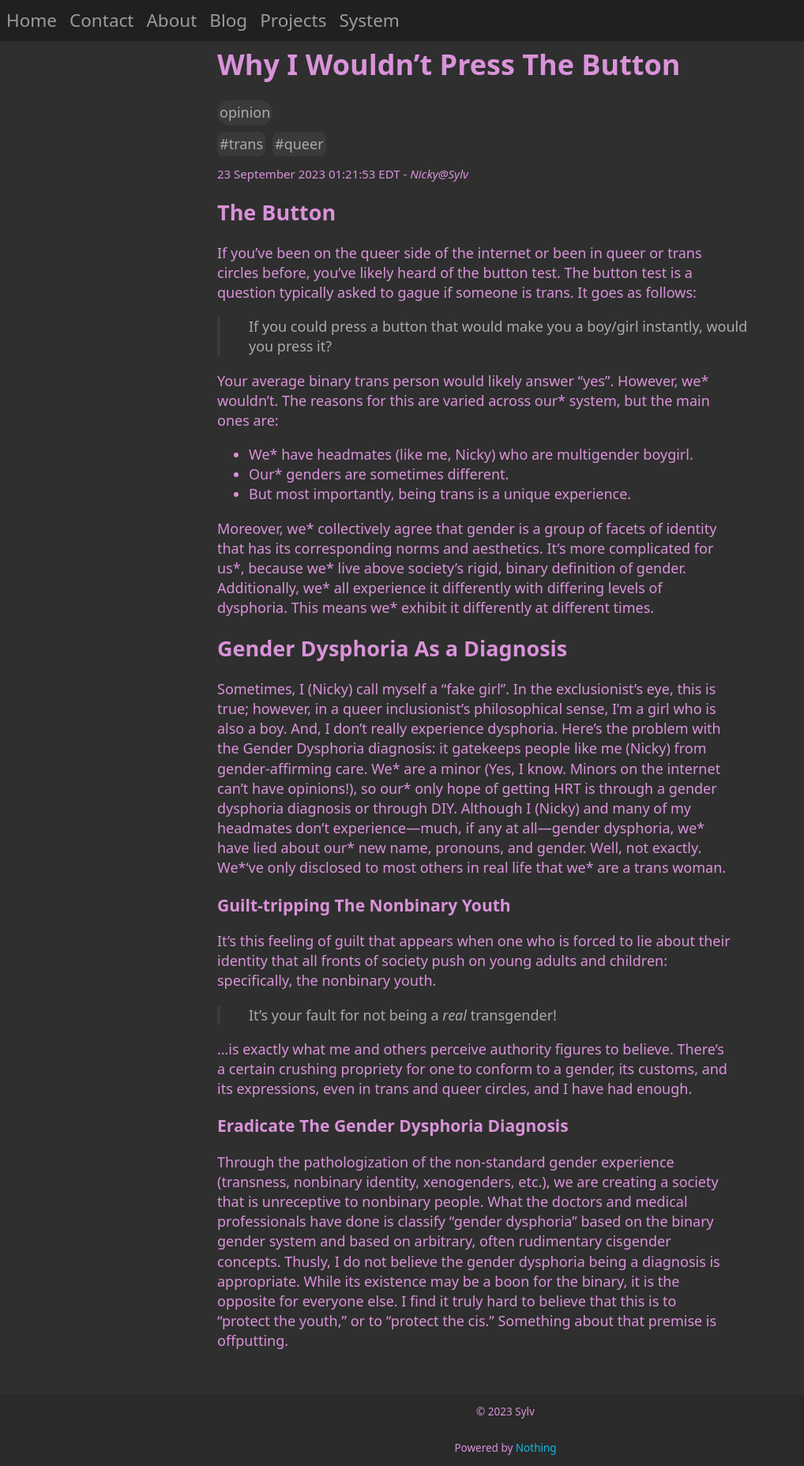
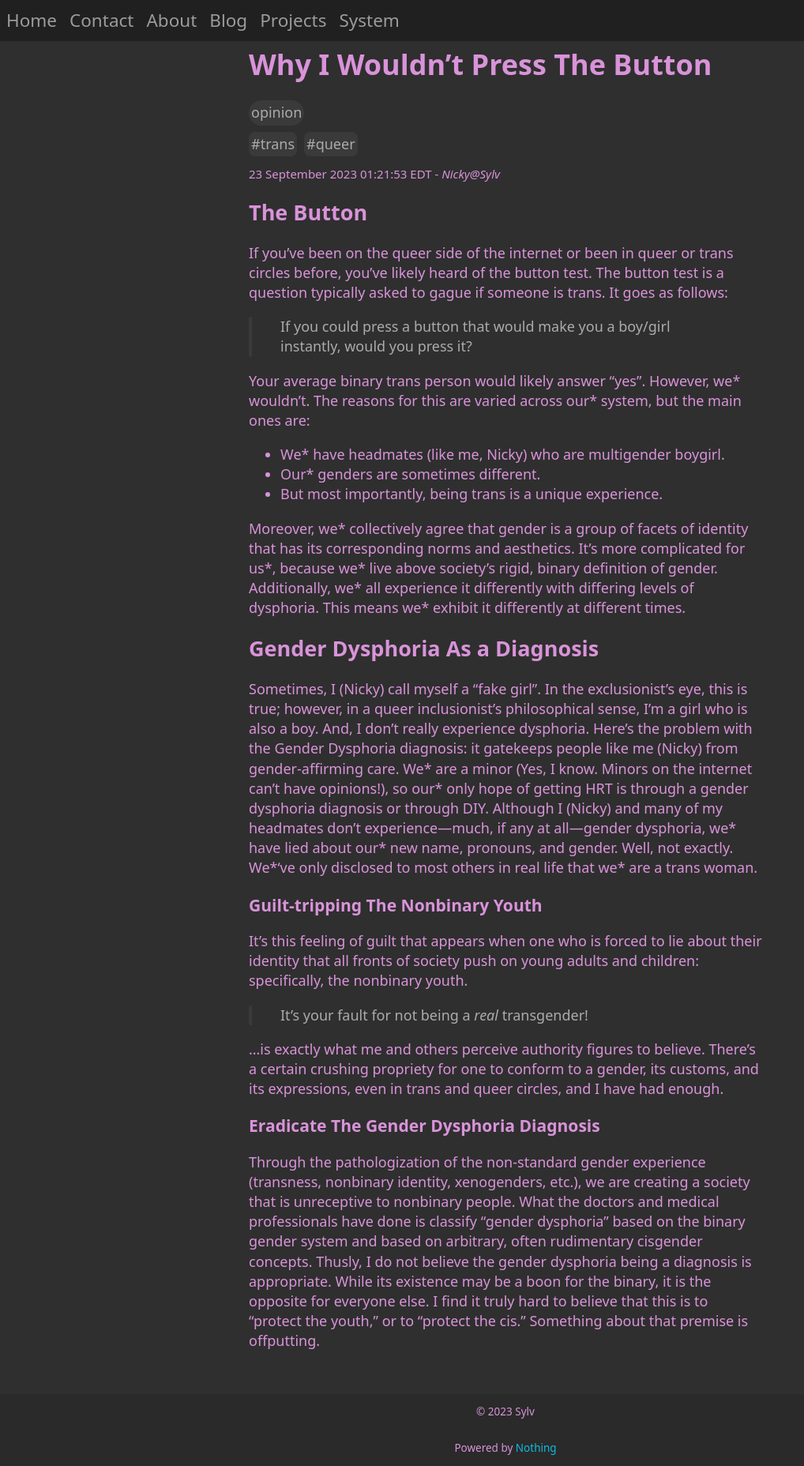
Before and after one commit to sylv256/sylv256.github.io, a Jekyll site: the page built from _posts/2023-09-23-why-i-wouldn't-press-the-button.md, in a window 1280 px wide. Shown: the whole page at 79% size, without its empty margins (0-1018 px from the left). Built offline with Jekyll 4.4.1, drawn with Linux system fonts in a browser that asks for light colours; our own code applies the rules of GitHub Pages for plain Markdown files.

Commit message:
improve responsiveness on mobile + fix unused space

```diff
--- a/_includes/head.html
+++ b/_includes/head.html
@@ -17,4 +17,7 @@
 	<link rel="shortcut icon" type="image/x-icon" href="{{ site.favicon | relative_url }}" />
 	<link rel="stylesheet" href="{{ "/assets/css/main.css" | relative_url }}" />
 	{%- include stylesheets.html -%}
+	{%- if page.unlimited-width != true -%}
+	<link rel="stylesheet" href="{{ "/assets/css/max-width.css" | relative_url }}" />
+	{%- endif -%}
 </head>
--- /dev/null
+++ b/assets/css/max-width.css
@@ -0,0 +1,6 @@
+@media (min-width: 650px) {
+	main {
+		/* makes it so there isn't awkward unused space */
+		max-width: var(--max-width);
+	}
+}
--- a/assets/css/style.css
+++ b/assets/css/style.css
@@ -2,7 +2,6 @@
 ---
 
 :root {
-	--font: 'Noto Sans', Verdana, sans-serif;
 	--font-size: 18px;
 	--max-width: 650px;
 	--line-height: 1.4;
@@ -32,6 +31,78 @@
 
 	--icon-size: 128px;
 	--icon-color: #9b9b9b;
+}
+
+/* main shit */
+
+html, body {
+	padding: 0;
+	margin: 0;
+	height: 100%;
+	line-height: 1.4;
+
+	/*dirty hack for windows-only issue*/
+	/*thanks windows*/
+	max-width: 100%;
+	overflow-x: hidden;
+}
+
+body {
+	/*display*/
+	display: flex;
+	flex-direction: column;
+	align-items: center;
+
+	/*font*/
+	font-family: 'Noto Sans', Verdana, sans-serif;
+	font-size: var(--font-size);
+	line-height: var(--line-height);
+	background-color: #2f2f2f;
+	color: var(--pink);
+}
+
+main {
+	/*display*/
+	padding-top: 2em;
+	margin-bottom: 2em;
+	flex: 1 0 auto;
+}
+
+@media not (min-width: 650px) {
+	main {
+		/* so we don't overflow on small-width screens */
+		max-width: 95vw;
+	}
+}
+
+/*go to /assets/css/max-width.css for the max-width definition on >650px*/
+
+main>* {
+	/* max character length before wrapping */
+	max-width: var(--max-width);
+}
+
+h1, h2, h3, h4, h5, h6 {
+	/*font*/
+	line-height: var(--heading-line-height);
+}
+
+footer {
+	display: flex;
+	flex-wrap: wrap;
+	align-items: center;
+	flex-direction: column;
+	width: 100vw;
+	font-size: 0.75em;
+	background-color: #2a2a2a;
+}
+footer p {
+	margin-left: 1vw;
+	margin-right: 1vw;
+}
+
+nav {
+	z-index: 1;
 }
 
 /* custom elements */
@@ -98,6 +169,19 @@
 /* ******* */
 
 /*  SYSTEM MEMBER  */
+#members {
+	/* flex */
+	display: flex;
+	flex-flow: row wrap;
+	flex: 0 0 auto;
+	justify-content: space-between;
+	align-content: flex-start;
+	align-items: flex-start;
+	row-gap: 2vh;
+	width: 95vw;
+	max-inline-size: 100%;
+}
+
 system-member {
 	display: flex;
 	margin-bottom: 0.5em;
@@ -432,6 +516,9 @@
 /* blockquotes */
 
 blockquote {
+	/*vars*/
+	--padding-left: 2em;
+
 	/*border*/
 	border-color: var(--code-bg);
 	border-width: 0 0 0 4px;
@@ -440,87 +527,13 @@
 
 	/*margin/padding*/
 	margin-left: 0;
-	padding-left: 2em;
+	padding-left: var(--padding-left);
 
 	color: var(--alt-code-color);
 }
 
-/* *********** */
-
-
-/* main shit */
-
-html, body {
-	padding: 0;
-	margin: 0;
-	height: 100%;
-	line-height: 1.4;
-
-	/*dirty hack for windows-only issue*/
-	/*thanks windows*/
-	max-width: 100%;
-	overflow-x: hidden;
+blockquote>p {
+	max-width: calc(var(--max-width) - var(--padding-left));
 }
 
-body {
-	/*display*/
-	display: flex;
-	flex-direction: column;
-	align-items: center;
-
-	/*font*/
-	font-family: var(--font);
-	font-size: var(--font-size);
-	line-height: var(--line-height);
-	background-color: #2f2f2f;
-	color: var(--pink);
-}
-
-h1, h2, h3, h4, h5, h6 {
-	/*font*/
-	line-height: var(--heading-line-height);
-}
-
-main {
-	/*display*/
-	padding-top: 2em;
-	margin-bottom: 2em;
-	flex: 1 0 auto;
-	/* so we don't overflow on small-width screens */
-	max-width: 95vw;
-}
-
-main>* {
-	/* max character length before wrapping */
-	max-width: var(--max-width);
-}
-
-footer {
-	display: flex;
-	flex-wrap: wrap;
-	align-items: center;
-	flex-direction: column;
-	width: 100vw;
-	font-size: 0.75em;
-	background-color: #2a2a2a;
-}
-footer p {
-	margin-left: 1vw;
-	margin-right: 1vw;
-}
-
-nav {
-	z-index: 1;
-}
-
-#members {
-	/* flex */
-	display: flex;
-	flex-flow: row wrap;
-	flex: 0 0 auto;
-	justify-content: space-between;
-	align-content: flex-start;
-	align-items: flex-start;
-	row-gap: 2vh;
-	max-inline-size: 100%;
-}
+/* *********** */
```
Also changed, not shown: system.md (+2 -0 lines).
